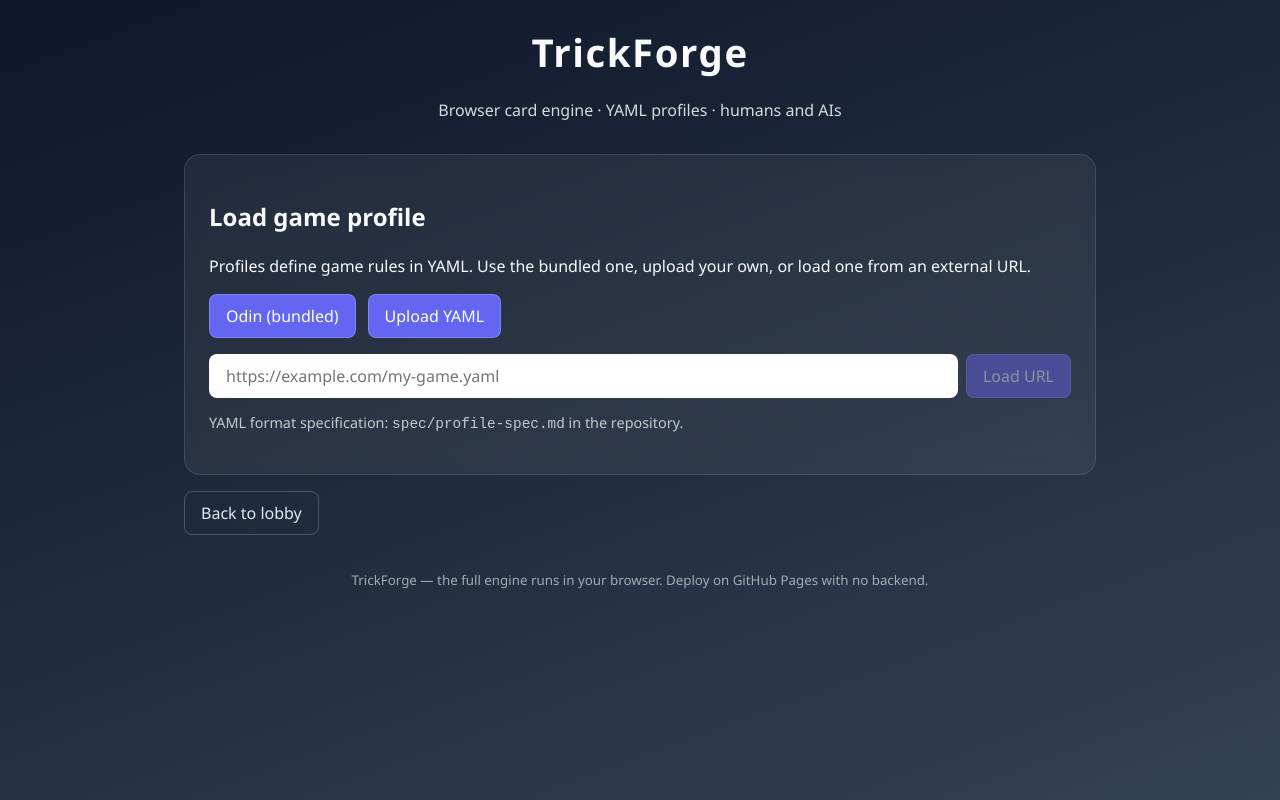
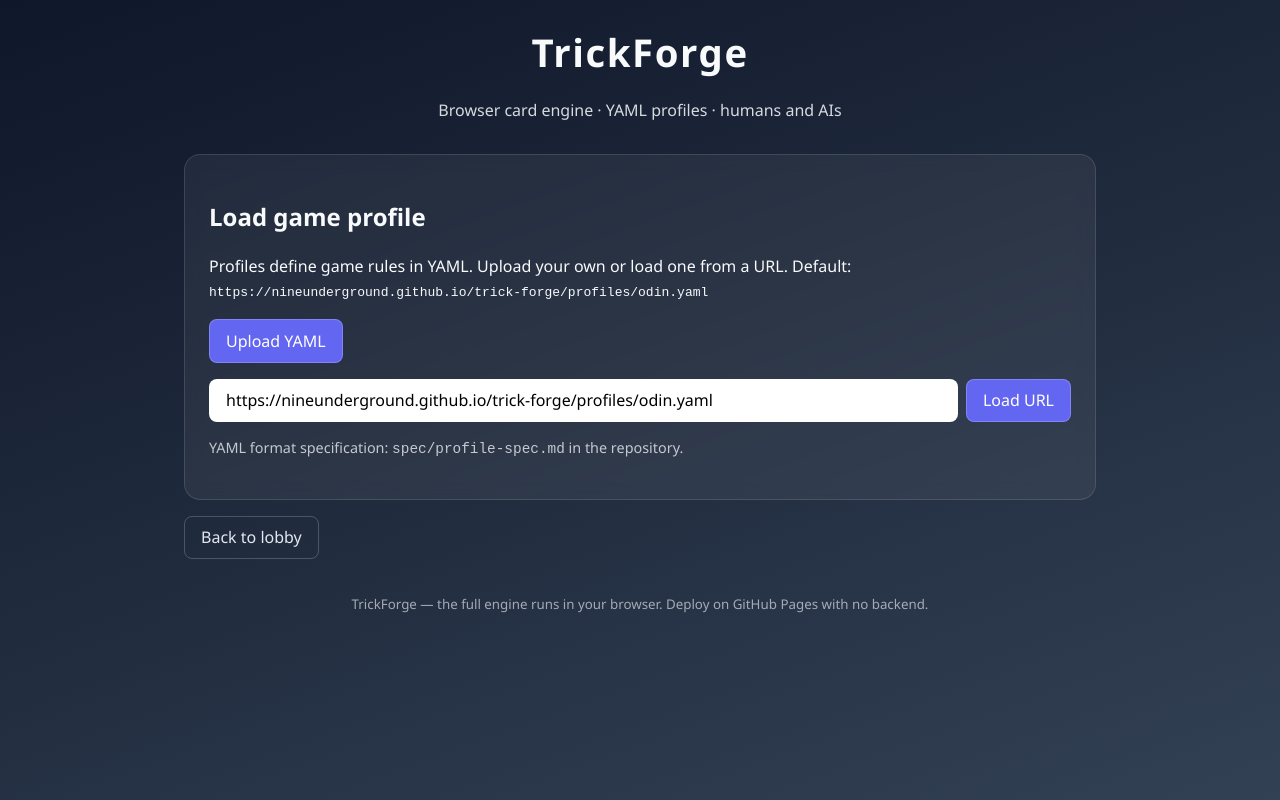
Before and after one commit to nineunderground/trick-forge, a React (Vite) app: page / in a window 1280 px wide. Both pictures are taken after a click on the button "Create game". Built offline with nearby package versions, Linux system fonts and the light colour scheme.

Commit message:
Remove bundled Odin button and prefill default profile URL.
Use the GitHub Pages odin.yaml URL as the default load URL and in the picker caption instead of a bundled shortcut.

Co-authored-by: Cursor <cursoragent@cursor.com>

```diff
--- a/src/components/ProfilePicker.tsx
+++ b/src/components/ProfilePicker.tsx
@@ -1,32 +1,19 @@
 import { useRef, useState } from 'react'
 import type { LoadedProfile } from '../core/profile/loader'
-import {
-  loadBuiltinProfile,
-  loadProfileFromFile,
-  loadProfileFromUrl,
-} from '../core/profile/loader'
+import { loadProfileFromFile, loadProfileFromUrl } from '../core/profile/loader'
+
+const DEFAULT_ODIN_PROFILE_URL =
+  'https://nineunderground.github.io/trick-forge/profiles/odin.yaml'
 
 interface ProfilePickerProps {
   onLoaded: (loaded: LoadedProfile) => void
 }
 
 export function ProfilePicker({ onLoaded }: ProfilePickerProps) {
-  const [url, setUrl] = useState('')
+  const [url, setUrl] = useState(DEFAULT_ODIN_PROFILE_URL)
   const [errors, setErrors] = useState<string[]>([])
   const [loading, setLoading] = useState(false)
   const fileRef = useRef<HTMLInputElement>(null)
-
-  async function handleBuiltin(id: string) {
-    setLoading(true)
-    setErrors([])
-    const result = await loadBuiltinProfile(id)
-    setLoading(false)
-    if ('errors' in result) {
-      setErrors(result.errors)
-      return
-    }
-    onLoaded(result)
-  }
 
   async function handleFile(file: File | undefined) {
     if (!file) return
@@ -58,14 +45,12 @@ export function ProfilePicker({ onLoaded }: ProfilePickerProps) {
     <div className="profile-picker">
       <h2>Load game profile</h2>
       <p>
-        Profiles define game rules in YAML. Use the bundled one, upload your own,
-        or load one from an external URL.
+        Profiles define game rules in YAML. Upload your own or load one from a URL.
+        Default:{' '}
+        <code>{DEFAULT_ODIN_PROFILE_URL}</code>
       </p>
 
       <div className="picker-actions">
-        <button type="button" disabled={loading} onClick={() => handleBuiltin('odin')}>
-          Odin (bundled)
-        </button>
         <button
           type="button"
           disabled={loading}
@@ -85,7 +70,7 @@ export function ProfilePicker({ onLoaded }: ProfilePickerProps) {
       <div className="url-load">
         <input
           type="url"
-          placeholder="https://example.com/my-game.yaml"
+          placeholder={DEFAULT_ODIN_PROFILE_URL}
           value={url}
           onChange={(e) => setUrl(e.target.value)}
         />
```
